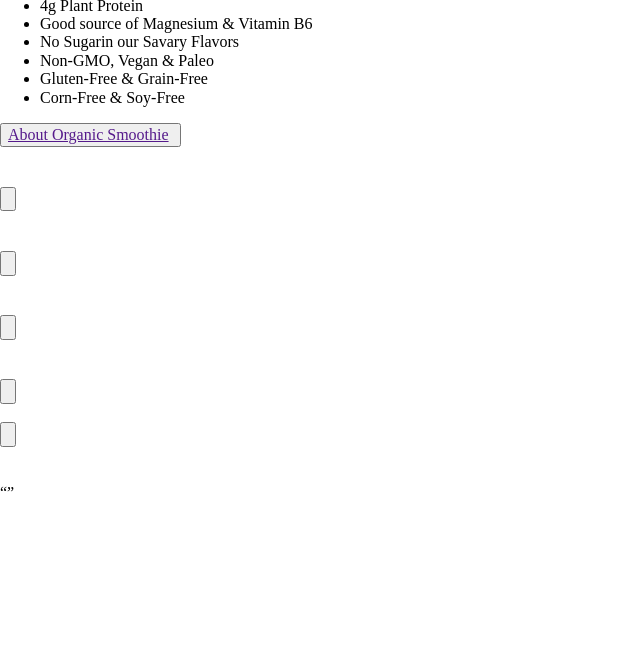
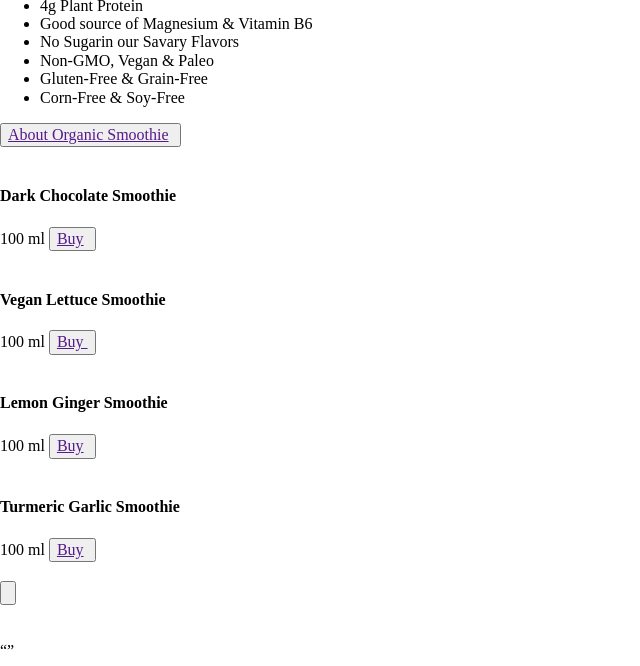
Before and after one commit to TolmaSh/Smoothie-project, a plain HTML site: page index.html in a window 1280 px wide. Shown: the part 1234-1900 px from the top of the page, without its empty margins (0-640 px from the left). Drawn offline with Linux system fonts and the light colour scheme.

Commit message:
shop:Add text, add class on BEM methodology.

```diff
--- a/index.html
+++ b/index.html
@@ -139,41 +139,41 @@
 
         </div>
     </section>
-    <section>
-        <div>
-            <img src="" alt="">
-            <h4></h4>
-            <span></span>
-            <button>
-                <a href=""></a>
-                <img src="" alt="">
+    <section class="shop">
+        <div class="shop__item">
+            <img class="shop__item-img" src="" alt="">
+            <h4 class="shop__item-title">Dark Chocolate Smoothie</h4>
+            <span class="shop__item-subtitle">100 ml</span>
+            <button class="shop__btn btn">
+                <a class="btn__link" href="">Buy</a>
+                <img class="btn__img" src="" alt="">
             </button>
         </div>
-        <div>
-            <img src="" alt="">
-            <h4></h4>
-            <span></span>
-            <button>
-                <a href=""></a>
-                <img src="" alt="">
+        <div class="shop__item">
+            <img class="shop__item-img" src="" alt="">
+            <h4 class="shop__item-title">Vegan Lettuce Smoothie</h4>
+            <span class="shop__item-subtitle">100 ml</span>
+            <button class="shop__btn btn">
+                <a class="btn__link" href="">Buy </a>
+                <img class="btn__img" src="" alt="">
             </button>
         </div>
-        <div>
-            <img src="" alt="">
-            <h4></h4>
-            <span></span>
-            <button>
-                <a href=""></a>
-                <img src="" alt="">
+        <div class="shop__item">
+            <img class="shop__item-img" src="" alt="">
+            <h4 class="shop__item-title">Lemon Ginger Smoothie</h4>
+            <span class="shop__item-subtitle">100 ml</span>
+            <button class="shop__btn btn">
+                <a class="btn__link" href="">Buy</a>
+                <img class="btn__img" src="" alt="">
             </button>
         </div>
-        <div>
-            <img src="" alt="">
-            <h4></h4>
-            <span></span>
-            <button>
-                <a href=""></a>
-                <img src="" alt="">
+        <div class="shop__item">
+            <img class="shop__item-img" src="" alt="">
+            <h4 class="shop__item-title">Turmeric Garlic Smoothie</h4>
+            <span class="shop__item-subtitle">100 ml</span>
+            <button class="shop__btn btn">
+                <a class="btn__link" href="">Buy</a>
+                <img class="btn__img" src="" alt="">
             </button>
         </div>
     </section>
```
